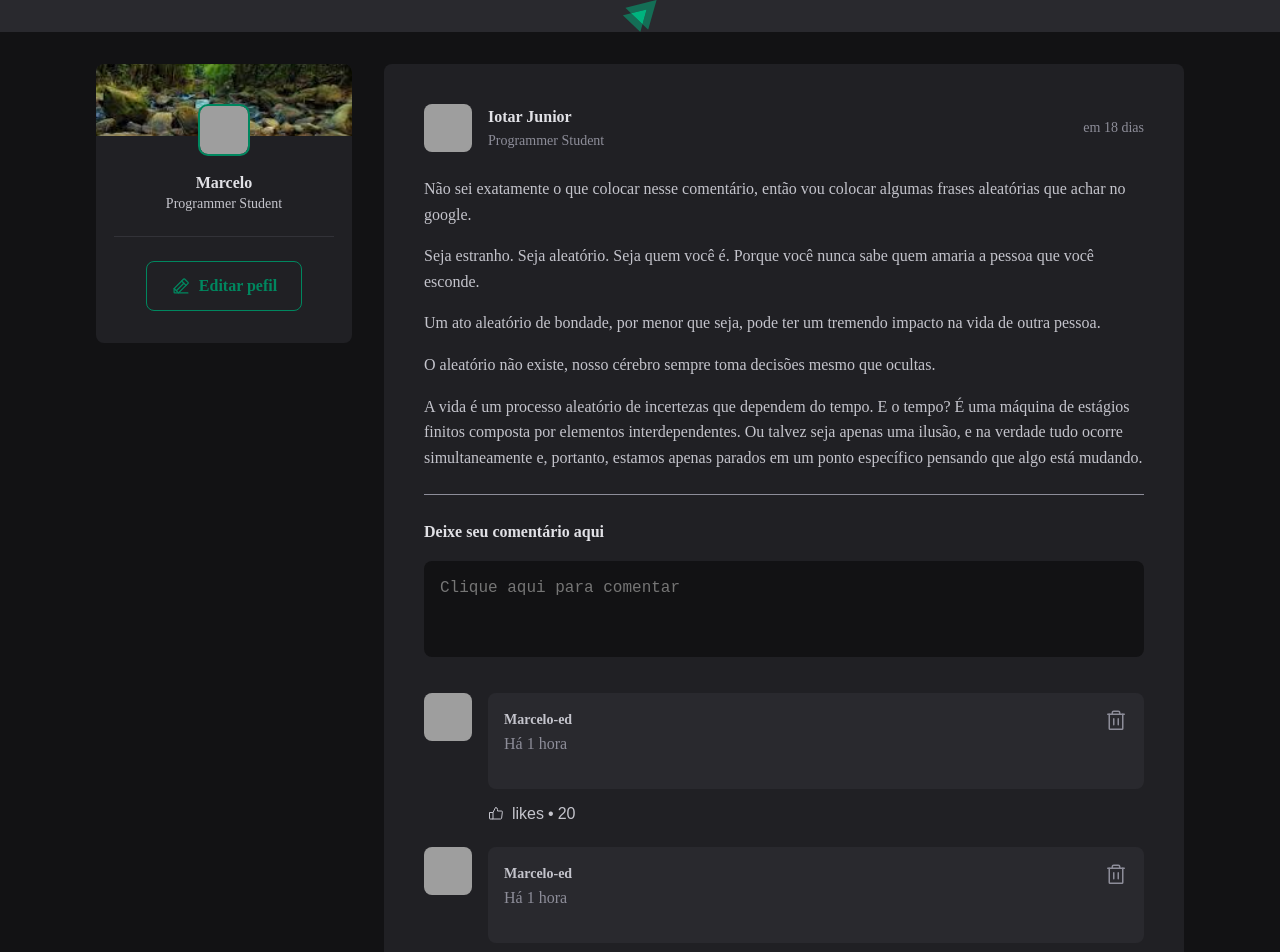
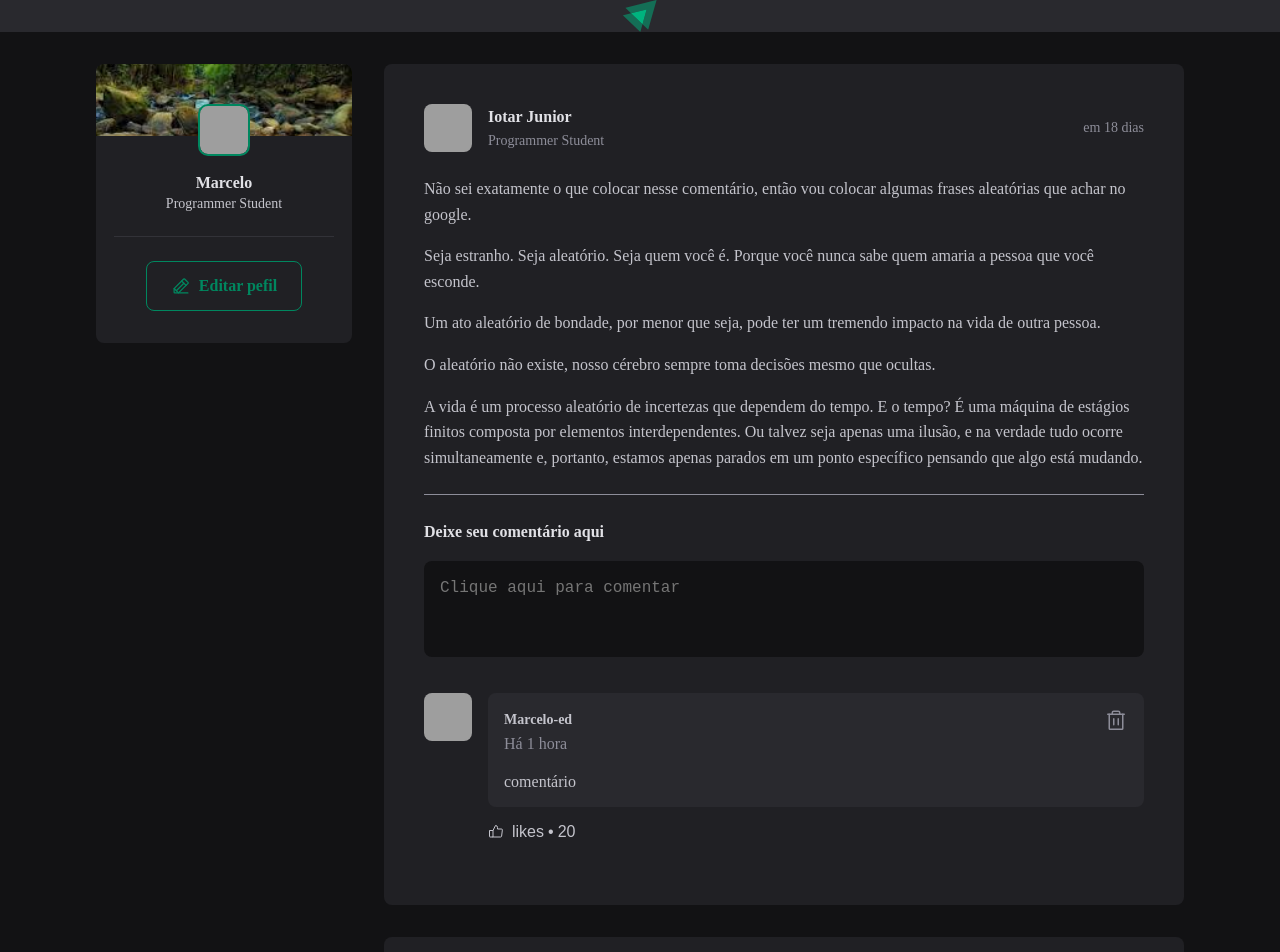
Before and after one commit to marcelo-ed/rocketseat-React, a React (Vite) app: page / in a window 1280 px wide. Shown: the top 952 px of the page. Built offline with nearby package versions, Linux system fonts and the light colour scheme; grey boxes are pictures that could not be loaded.

Commit message:
Botão de deletar comentários adicionado

```diff
--- a/src/components/Comment.jsx
+++ b/src/components/Comment.jsx
@@ -3,7 +3,11 @@ import styles from './Comment.module.css'
 import { ThumbsUp, Trash } from 'phosphor-react'
 import {Avatar} from './Avatar.jsx'
 
-export function Comment({ content }){
+export function Comment({ content, deleteComment }){
+    function handleDeleteComment(){
+        deleteComment(content)
+    }
+
     return(
 
 
@@ -21,8 +25,8 @@ export function Comment({ content }){
                             <time title='12 de julho de 2023, às 15:58' dateTime='12-06-2023 15:58'> Há 1 hora </time>
                         </div>
 
-                        <button>
-                            <Trash title="deleter comentário" size={24} />
+                        <button title="deleter comentário" id={"dsas"} onClick={handleDeleteComment}>
+                            <Trash  size={24} />
                         </button>
                     </header>
 
--- a/src/components/Post.jsx
+++ b/src/components/Post.jsx
@@ -26,31 +26,28 @@ export function Post({ author,  publishedAt, content  }){
     })
 
     const [commentList, setCommentList] = useState([
-        "",
-        "",
-        ""
+        "comentário"
     ])
 
-const [newCommentContent, setNewCommentContent] = useState(
-    ""
-)
+    const [newCommentContent, setNewCommentContent] = useState("")
 
-const textarea = document.getElementsByClassName("textarea")
 
     function changeCommentContent(){
         setNewCommentContent( event.target.value )
-    console.log(event.target.value)
     }
 
     function addNewComment(){
         event.preventDefault()
+
         setCommentList(
         [...commentList, newCommentContent]
         )
-    console.log(textarea.value)
         setNewCommentContent('')
     }
 
+    function deleteComment(comment){
+        console.log(`Deletar comentário ${comment}`)
+    }
 
     return (
         <article className={styles.post}>
@@ -93,10 +90,15 @@ function addNewComment(){
                 </form>
 
                 <div className={styles.commentList}>
-                    {commentList.map((comment, index)=>
-                        {return <Comment content={comment} key={index}  />}
+                    {commentList.map((comment)=>
+                        {return (
+                        <Comment
+                        content={comment}
+                        key={comment}
+                        deleteComment={deleteComment}
+                        />
                         )
-                    }
+                    })}
                 </div>
         </article>
     )
```
Lines whose indentation alone changed are shown as unchanged.
